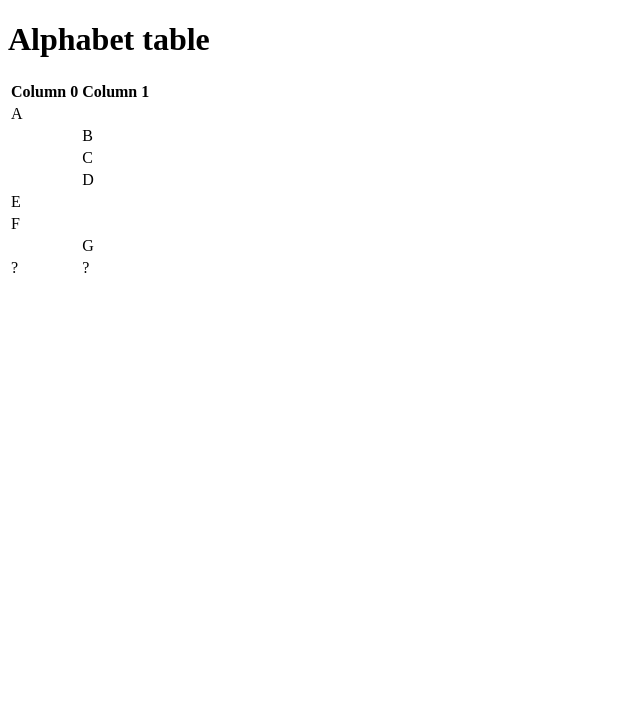
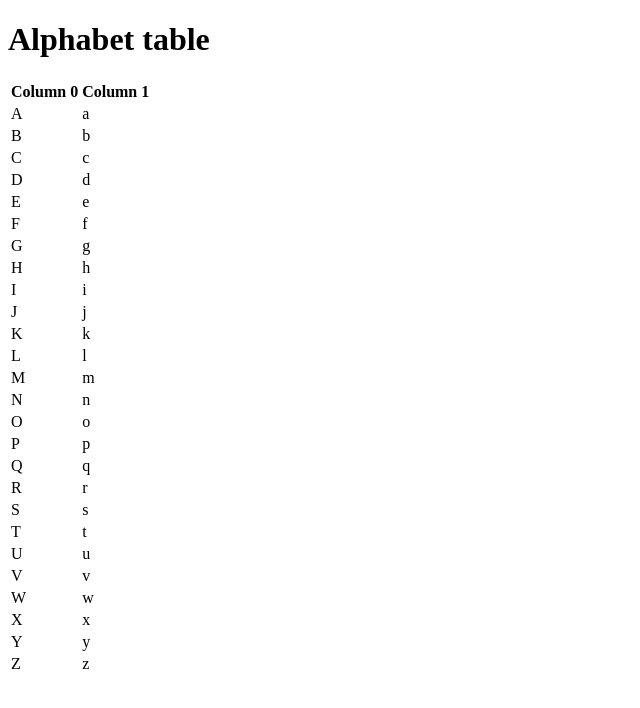
Before and after one commit to comp426-2023-spring/a01-Hallocello, a website: page public/index.html in a window 1280 px wide. Shown: the whole page, without its empty margins (0-640 px from the left). Drawn offline with Linux system fonts and the light colour scheme.

Commit message:
Created server.js

```diff
--- a/public/index.html
+++ b/public/index.html
@@ -16,29 +16,82 @@
 				</thead>
 				<tbody>
   					<tr>
-    						<td>A</td><td></td>
+    						<td>A</td><td>a</td>
   					</tr>
   					<tr>
-    						<td></td><td>B</td>
+    						<td>B</td><td>b</td>
   					</tr>
   					<tr>
-    						<td></td><td>C</td>
+						<td>C</td><td>c</td>
   					</tr>
   					<tr>
-    						<td></td><td>D</td>
+    						<td>D</td><td>d</td>
   					</tr>
   					<tr>
-    						<td>E</td><td></td>
+    						<td>E</td><td>e</td>
   					</tr>
   					<tr>
-    						<td>F</td><td></td>
+    						<td>F</td><td>f</td>
   					</tr>
   					<tr>
-    						<td></td><td>G</td>
+						<td>G</td><td>g</td>
   					</tr>
   					<tr>
-    						<td>?</td><td>?</td>
+    						<td>H</td><td>h</td>
   					</tr>
+					<tr>
+						<td>I</td><td>i</td>
+					</tr>
+					<tr>
+						<td>J</td><td>j</td>
+					</tr>
+					<tr>
+						<td>K</td><td>k</td>
+					</tr>
+					<tr>
+						<td>L</td><td>l</td>
+					</tr>
+					<tr>
+						<td>M</td><td>m</td>
+					</tr>
+					<tr>
+						<td>N</td><td>n</td>
+					</tr>
+					<tr>
+						<td>O</td><td>o</td>
+					</tr>
+					<tr>
+						<td>P</td><td>p</td>
+					</tr>
+					<tr>
+						<td>Q</td><td>q</td>
+					</tr>
+					<tr>
+						<td>R</td><td>r</td>
+					</tr>
+					<tr>
+						<td>S</td><td>s</td>
+					</tr>
+					<tr>
+						<td>T</td><td>t</td>
+					</tr>
+					<tr>
+						<td>U</td><td>u</td>
+					</tr>
+					<tr>
+						<td>V</td><td>v</td>
+					</tr>
+					<tr>
+						<td>W</td><td>w</td>
+					</tr>
+					<tr>
+						<td>X</td><td>x</td>
+					</tr>
+					<tr>
+						<td>Y</td><td>y</td>
+					</tr>
+					<tr>
+						<td>Z</td><td>z</td>
 				</tbody>
 			</table>
         	</div>
```
Also changed, not shown: package.json (added, +27 -0 lines), server.js (added, +47 -0 lines), 2 other files.
